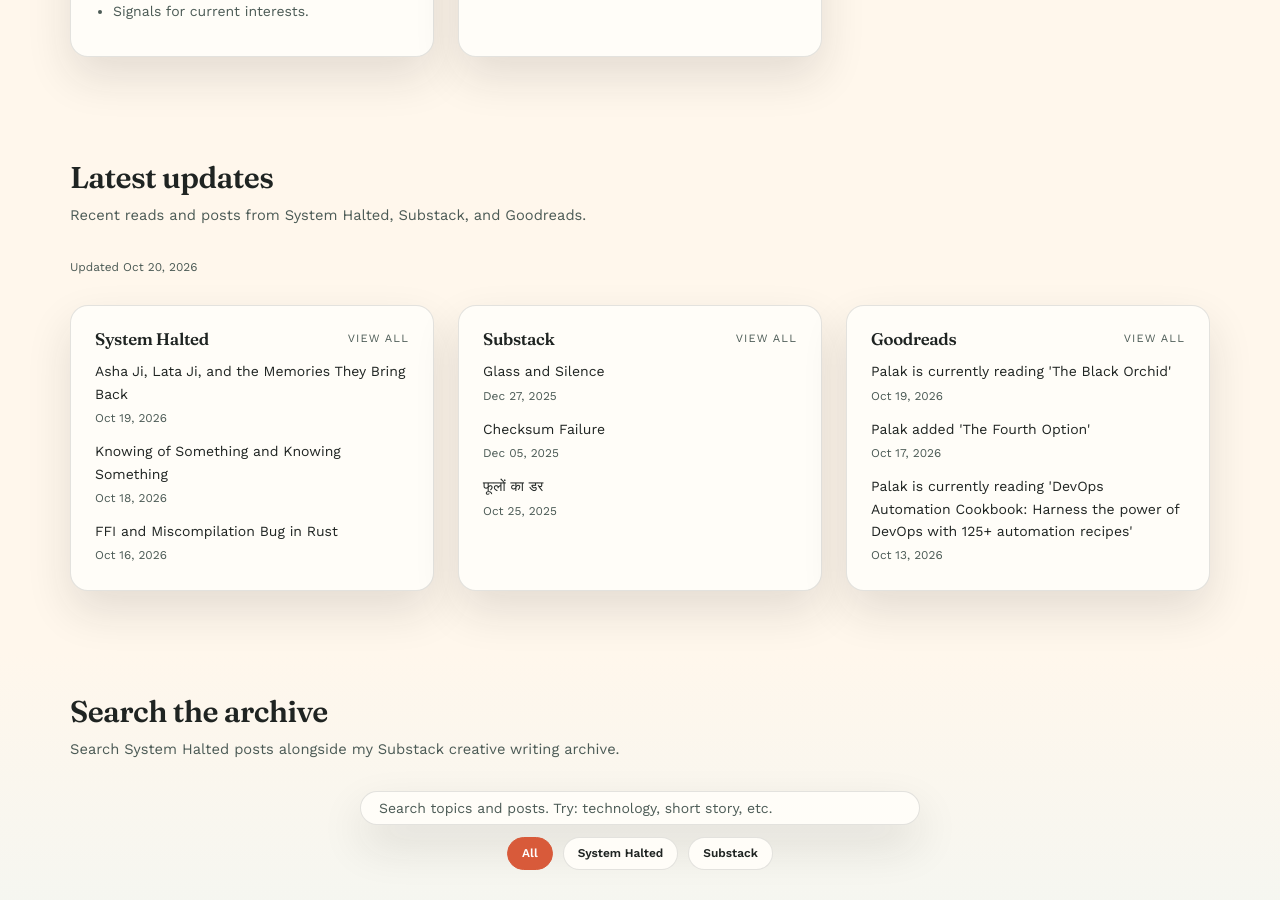
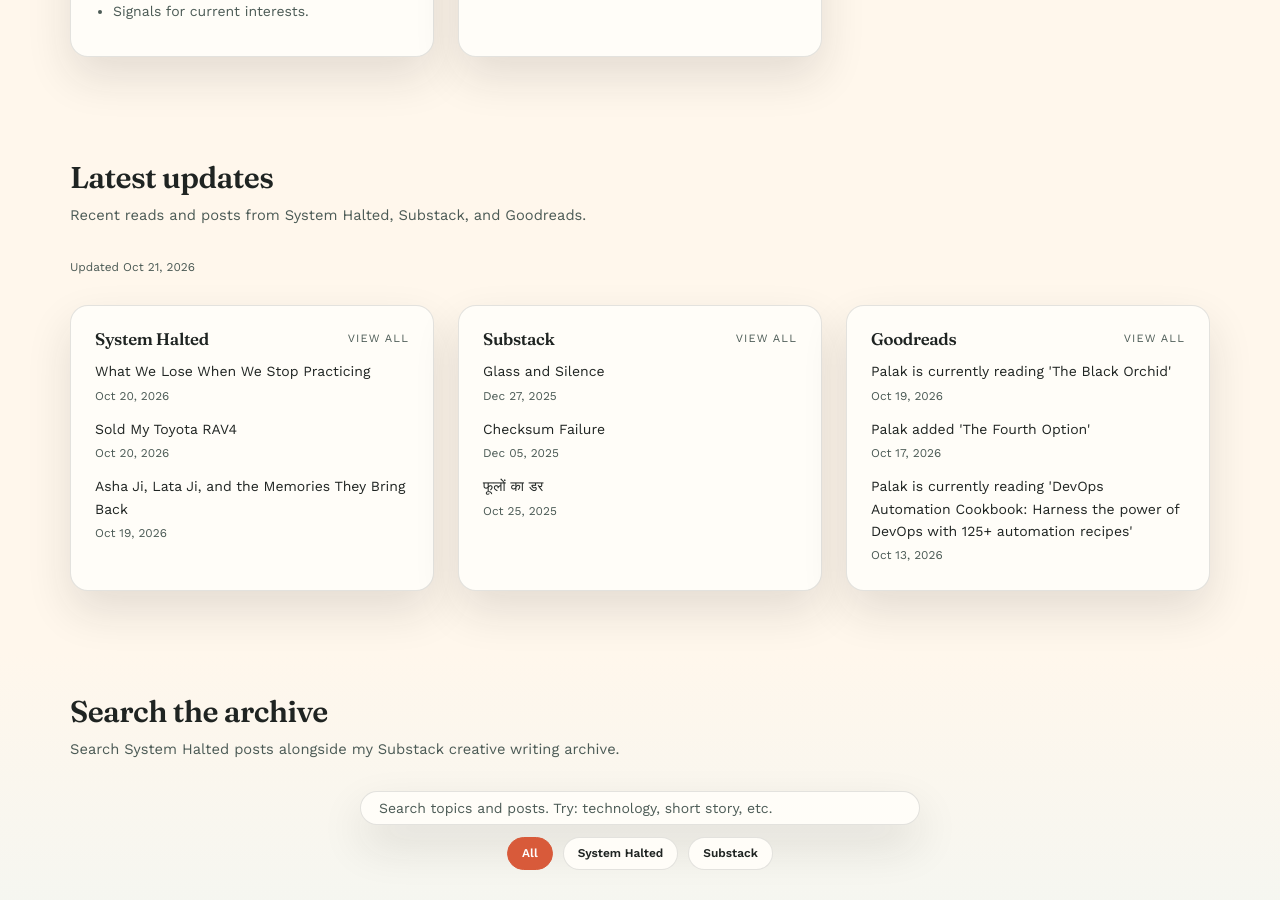
Before and after one commit to systemhalted/about-me, a Jekyll site: the page built from index.html, in a window 1280 px wide and 900 px high, scrolled down 2421 px. Built offline with Jekyll 4.4.1, drawn with Linux system fonts in a browser that asks for light colours; nearby versions of some CDN libraries.

Commit message:
refresh content feeds

```diff
--- a/_data/latest_sources.json
+++ b/_data/latest_sources.json
@@ -1,5 +1,5 @@
 {
-  "updated_at": "2026-10-20T07:35:57Z",
+  "updated_at": "2026-10-21T07:40:33Z",
   "sources": [
     {
       "id": "systemhalted",
@@ -8,19 +8,19 @@
       "feed_url": "https://systemhalted.in/feed",
       "items": [
         {
+          "title": "What We Lose When We Stop Practicing",
+          "url": "https://systemhalted.in/2026/10/20/what-we-lose-when-we-stop-practicing/",
+          "published": "2026-10-20T00:00:00Z"
+        },
+        {
+          "title": "Sold My Toyota RAV4",
+          "url": "https://systemhalted.in/2026/10/20/sold-rav4/",
+          "published": "2026-10-20T00:00:00Z"
+        },
+        {
           "title": "Asha Ji, Lata Ji, and the Memories They Bring Back",
           "url": "https://systemhalted.in/2026/10/19/asha-bhosle/",
           "published": "2026-10-19T00:00:00Z"
-        },
-        {
-          "title": "Knowing of Something and Knowing Something",
-          "url": "https://systemhalted.in/2026/10/18/knowing/",
-          "published": "2026-10-18T00:00:00Z"
-        },
-        {
-          "title": "FFI and Miscompilation Bug in Rust",
-          "url": "https://systemhalted.in/2026/10/16/bool-ffi-miscompilation/",
-          "published": "2026-10-16T00:00:00Z"
         }
       ]
     },
```
